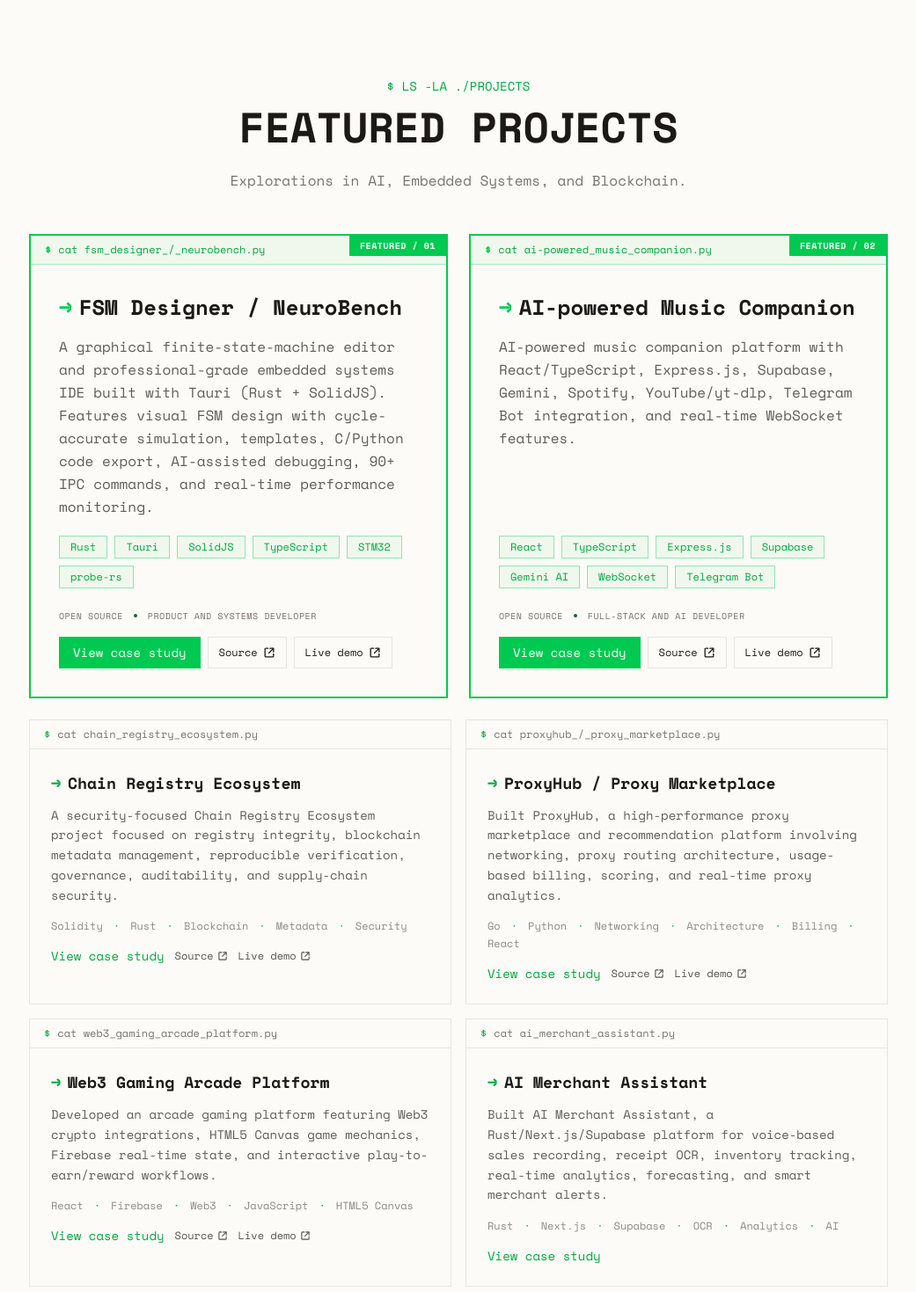
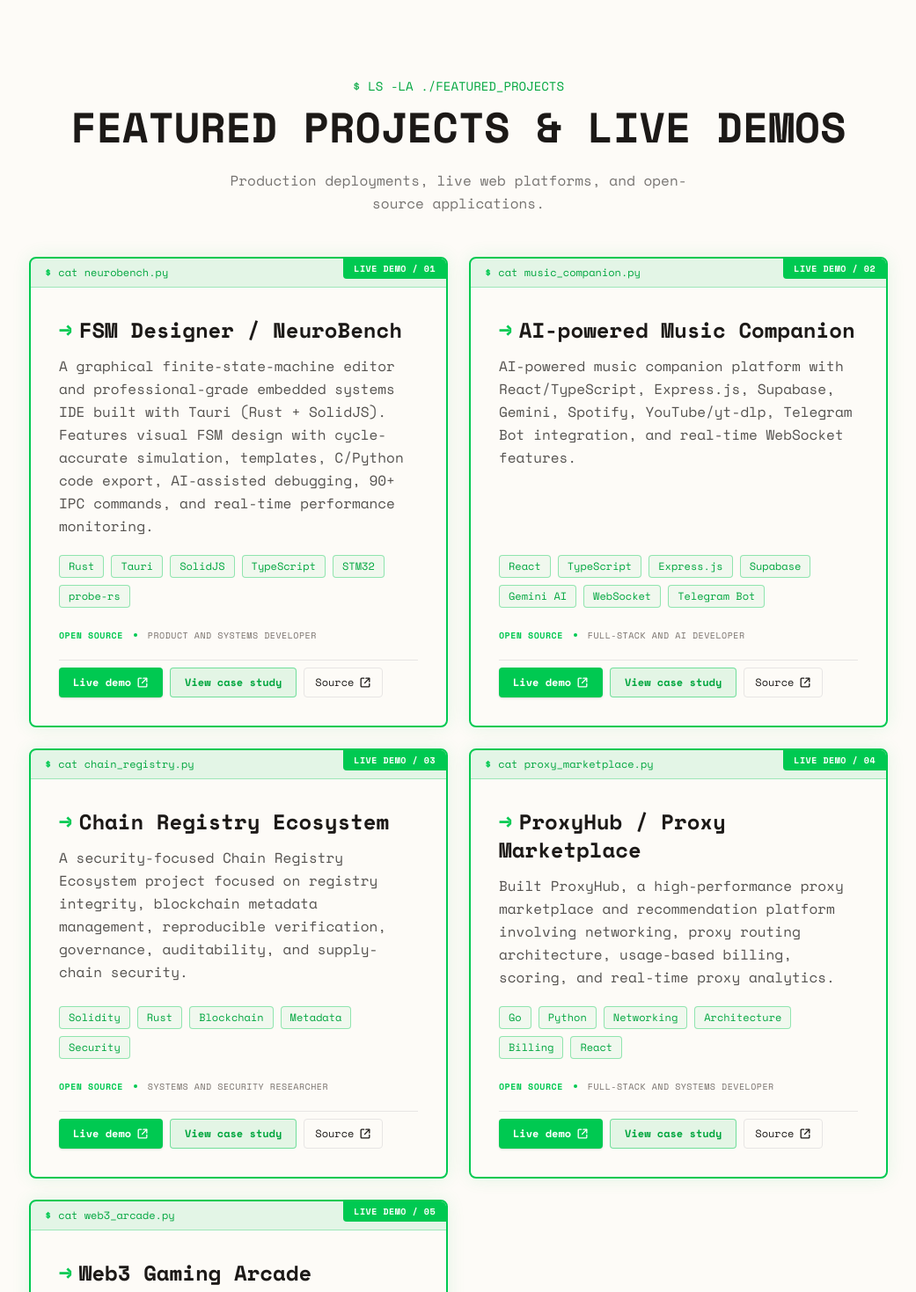
Before and after one commit to samuel-1-avson/portfolio, a Next.js app: page / in a window 1280 px wide. Shown: the part 4980-6449 px from the top of the page at 88% size, without its empty margins (119-1160 px from the left). Built offline with nearby package versions, Linux system fonts and the light colour scheme.

Commit message:
feat: feature all projects with live demos in top grid section

```diff
--- a/src/components/sections/ProjectsSection.tsx
+++ b/src/components/sections/ProjectsSection.tsx
@@ -1,25 +1,25 @@
 "use client";
 
 import { useState } from "react";
-import { portfolioData } from "@/data/portfolio";
+import { portfolioData, type Project } from "@/data/portfolio";
 import ProjectModal from "@/components/ProjectModal";
 import { ExternalLinkIcon } from "@/components/icons/ExternalLinkIcon";
 import { useOptionalGamification } from "@/components/gamification/GamificationProvider";
 
 const ProjectsSection = () => {
-  const [selectedProject, setSelectedProject] = useState<typeof portfolioData.projects[0] | null>(null);
+  const [selectedProject, setSelectedProject] = useState<Project | null>(null);
   const [isModalOpen, setIsModalOpen] = useState(false);
   const gamification = useOptionalGamification();
 
-  const openProject = (project: typeof portfolioData.projects[0]) => {
+  const openProject = (project: Project) => {
     setSelectedProject(project);
     setIsModalOpen(true);
     gamification?.addXP(25);
   };
 
-  // First two projects are featured
-  const featuredProjects = portfolioData.projects.slice(0, 2);
-  const otherProjects = portfolioData.projects.slice(2);
+  // Projects with live demo links are featured at the top
+  const featuredProjects = portfolioData.projects.filter((p) => Boolean(p.demo));
+  const otherProjects = portfolioData.projects.filter((p) => !p.demo);
 
   return (
     <>
@@ -28,43 +28,46 @@
           {/* Header */}
           <div className="mb-12 text-center">
             <span className="font-mono text-sm text-green-600 mb-3 block">
-              $ LS -LA ./PROJECTS
+              $ LS -LA ./FEATURED_PROJECTS
             </span>
             <h2 className="text-4xl md:text-5xl font-bold font-mono text-[var(--retro-fg)] mb-6">
-              FEATURED PROJECTS
+              FEATURED PROJECTS & LIVE DEMOS
             </h2>
             <p className="font-mono text-base text-[var(--retro-fg)]/60 max-w-xl mx-auto leading-relaxed">
-              Explorations in AI, Embedded Systems, and Blockchain.
+              Production deployments, live web platforms, and open-source applications.
             </p>
           </div>
 
-          {/* Featured Projects Grid */}
-          <div className="grid md:grid-cols-2 gap-6 mb-6">
+          {/* Featured Projects Grid (All Live Demos) */}
+          <div className="grid md:grid-cols-2 gap-6 mb-16">
             {featuredProjects.map((project, idx) => (
-              <div key={idx} className="font-mono border-2 border-green-500 bg-[var(--retro-bg)] relative overflow-hidden h-full flex flex-col">
+              <div
+                key={project.slug}
+                className="font-mono border-2 border-green-500 bg-[var(--retro-bg)] relative overflow-hidden h-full flex flex-col shadow-[0_0_20px_rgba(34,197,94,0.12)] rounded-lg transition-transform duration-200 hover:-translate-y-1"
+              >
                 {/* Featured Badge */}
-                <div className="absolute top-0 right-0 bg-green-500 px-3 py-1 font-mono text-[10px] font-bold tracking-wider text-white">
-                  FEATURED / 0{idx + 1}
+                <div className="absolute top-0 right-0 bg-green-500 px-3 py-1 font-mono text-[10px] font-bold tracking-wider text-white rounded-bl">
+                  LIVE DEMO / 0{idx + 1}
                 </div>
 
                 {/* Terminal Header */}
-                <div className="px-4 py-2 border-b border-green-500/30 flex items-center gap-2 bg-green-500/5">
+                <div className="px-4 py-2 border-b border-green-500/30 flex items-center gap-2 bg-green-500/10">
                   <span className="text-green-500 text-xs font-bold">$</span>
-                  <span className="text-xs text-green-600">
-                    cat {project.title.toLowerCase().replace(/\s+/g, '_').replace(/[()]/g, '')}.py
+                  <span className="text-xs text-green-600 font-mono">
+                    cat {project.slug.replace(/-/g, "_")}.py
                   </span>
                 </div>
 
                 {/* Card Body */}
                 <div className="p-6 md:p-8 flex-1 flex flex-col">
                   {/* Title */}
-                  <h3 className="font-bold text-xl md:text-2xl text-[var(--retro-fg)] mb-4">
+                  <h3 className="font-bold text-xl md:text-2xl text-[var(--retro-fg)] mb-3">
                     <span className="text-green-500 mr-2">→</span>
                     {project.title}
                   </h3>
 
                   {/* Description */}
-                  <p className="text-sm md:text-base text-[var(--retro-fg)]/70 leading-relaxed mb-5 flex-1">
+                  <p className="text-sm md:text-base text-[var(--retro-fg)]/75 leading-relaxed mb-5 flex-1">
                     {project.description}
                   </p>
 
@@ -73,74 +76,120 @@
                     {project.tech.map((t) => (
                       <span
                         key={t}
-                        className="px-3 py-1 border border-green-500/40 text-xs text-green-600 bg-green-500/5"
+                        className="px-2.5 py-1 border border-green-500/40 text-xs text-green-600 bg-green-500/5 rounded"
                       >
                         {t}
                       </span>
                     ))}
                   </div>
 
-                  <div className="mb-4 flex flex-wrap items-center gap-x-3 gap-y-1 font-mono text-[10px] uppercase tracking-wider text-[var(--text-subtle)]">
-                    <span>{project.status.replace('-', ' ')}</span>
-                    <span className="h-1 w-1 rounded-full bg-[var(--terminal-green)]" />
+                  <div className="mb-5 flex flex-wrap items-center gap-x-3 gap-y-1 font-mono text-[10px] uppercase tracking-wider text-[var(--text-subtle)]">
+                    <span className="text-green-500 font-bold">{project.status.replace("-", " ")}</span>
+                    <span className="h-1 w-1 rounded-full bg-green-500" />
                     <span>{project.role}</span>
                   </div>
-                  <div className="flex flex-wrap gap-2">
-                    <button onClick={() => openProject(project)} className="bg-green-500 px-4 py-2 text-sm text-white transition-colors hover:bg-green-600">View case study</button>
-                    {project.link !== "#" && <a href={project.link} target="_blank" rel="noopener noreferrer" className="inline-flex items-center gap-1.5 border border-[var(--retro-border)] px-3 py-2 text-xs text-[var(--retro-fg)] transition hover:border-[var(--terminal-green)] hover:text-[var(--terminal-green)]"><span>Source</span><ExternalLinkIcon /></a>}
-                    {project.demo && <a href={project.demo} target="_blank" rel="noopener noreferrer" className="inline-flex items-center gap-1.5 border border-[var(--retro-border)] px-3 py-2 text-xs text-[var(--retro-fg)] transition hover:border-[var(--terminal-green)] hover:text-[var(--terminal-green)]"><span>Live demo</span><ExternalLinkIcon /></a>}
+
+                  {/* Action Buttons */}
+                  <div className="flex flex-wrap gap-2 pt-2 border-t border-[var(--retro-border)]">
+                    {project.demo && (
+                      <a
+                        href={project.demo}
+                        target="_blank"
+                        rel="noopener noreferrer"
+                        className="inline-flex items-center gap-1.5 rounded bg-green-500 px-4 py-2 text-xs font-bold text-white transition-colors hover:bg-green-600 shadow-sm"
+                      >
+                        <span>Live demo</span>
+                        <ExternalLinkIcon className="h-3.5 w-3.5" />
+                      </a>
+                    )}
+                    <button
+                      onClick={() => openProject(project)}
+                      className="rounded border border-green-500/50 bg-green-500/10 px-4 py-2 text-xs font-bold text-green-600 transition-colors hover:bg-green-500 hover:text-white"
+                    >
+                      View case study
+                    </button>
+                    {project.link && project.link !== "#" && (
+                      <a
+                        href={project.link}
+                        target="_blank"
+                        rel="noopener noreferrer"
+                        className="inline-flex items-center gap-1.5 rounded border border-[var(--retro-border)] px-3 py-2 text-xs text-[var(--retro-fg)] transition hover:border-green-500 hover:text-green-500"
+                      >
+                        <span>Source</span>
+                        <ExternalLinkIcon className="h-3.5 w-3.5" />
+                      </a>
+                    )}
                   </div>
                 </div>
               </div>
             ))}
           </div>
 
-          {/* Other Projects Grid */}
+          {/* Other Systems Section */}
+          {otherProjects.length > 0 && (
+            <>
+              <div className="mb-8 text-center pt-8 border-t border-[var(--retro-border)]">
+                <span className="font-mono text-sm text-[var(--text-subtle)] mb-2 block">
+                  $ LS ./OTHER_EXPLORATIONS
+                </span>
+                <h3 className="text-2xl font-bold font-mono text-[var(--retro-fg)]">
+                  ADDITIONAL SYSTEM EXPLORATIONS & PROTOTYPES
+                </h3>
+              </div>
+
               <div className="grid md:grid-cols-2 gap-4">
-            {otherProjects.map((project, idx) => (
-              <div key={idx} className="font-mono border border-[var(--retro-border)] bg-[var(--retro-bg)]">
-                {/* Terminal Header - Minimal */}
+                {otherProjects.map((project) => (
+                  <div key={project.slug} className="font-mono border border-[var(--retro-border)] bg-[var(--retro-bg)] rounded-md">
                     <div className="px-4 py-2 border-b border-[var(--retro-border)] flex items-center gap-2">
                       <span className="text-green-600 text-xs">$</span>
                       <span className="text-xs text-[var(--retro-fg)]/60">
-                    cat {project.title.toLowerCase().replace(/\s+/g, '_').replace(/[()]/g, '')}.py
+                        cat {project.slug.replace(/-/g, "_")}.py
                       </span>
                     </div>
 
-                {/* Card Body */}
                     <div className="p-6">
-                  {/* Title */}
                       <h3 className="font-bold text-lg text-[var(--retro-fg)] mb-3">
                         <span className="text-green-600 mr-2">→</span>
                         {project.title}
                       </h3>
 
-                  {/* Description */}
                       <p className="text-sm text-[var(--retro-fg)]/70 leading-relaxed mb-4">
                         {project.description}
                       </p>
 
-                  {/* Tech Tags - Plain text style */}
                       <div className="flex flex-wrap gap-x-3 gap-y-1 mb-4">
                         {project.tech.map((t, i) => (
-                      <span
-                        key={t}
-                        className="text-xs text-[var(--retro-fg)]/50"
-                      >
+                          <span key={t} className="text-xs text-[var(--retro-fg)]/50">
                             {t}{i < project.tech.length - 1 && <span className="text-green-600 ml-3">·</span>}
                           </span>
                         ))}
                       </div>
 
-                  <div className="flex flex-wrap items-center gap-3">
-                    <button onClick={() => openProject(project)} className="text-sm text-green-600 transition-colors hover:text-green-500">View case study</button>
-                    {project.link !== "#" && <a href={project.link} target="_blank" rel="noopener noreferrer" className="inline-flex items-center gap-1 text-xs text-[var(--text-muted)] transition hover:text-[var(--terminal-green)]"><span>Source</span><ExternalLinkIcon className="h-3 w-3" /></a>}
-                    {project.demo && <a href={project.demo} target="_blank" rel="noopener noreferrer" className="inline-flex items-center gap-1 text-xs text-[var(--text-muted)] transition hover:text-[var(--terminal-green)]"><span>Live demo</span><ExternalLinkIcon className="h-3 w-3" /></a>}
+                      <div className="flex flex-wrap items-center gap-3 border-t border-[var(--retro-border)] pt-3">
+                        <button
+                          onClick={() => openProject(project)}
+                          className="text-sm text-green-600 font-bold transition-colors hover:text-green-500"
+                        >
+                          View case study
+                        </button>
+                        {project.link && project.link !== "#" && (
+                          <a
+                            href={project.link}
+                            target="_blank"
+                            rel="noopener noreferrer"
+                            className="inline-flex items-center gap-1 text-xs text-[var(--text-muted)] transition hover:text-green-500"
+                          >
+                            <span>Source</span>
+                            <ExternalLinkIcon className="h-3 w-3" />
+                          </a>
+                        )}
                       </div>
                     </div>
                   </div>
                 ))}
               </div>
+            </>
+          )}
         </div>
       </section>
 
```
Lines whose indentation alone changed are shown as unchanged.
